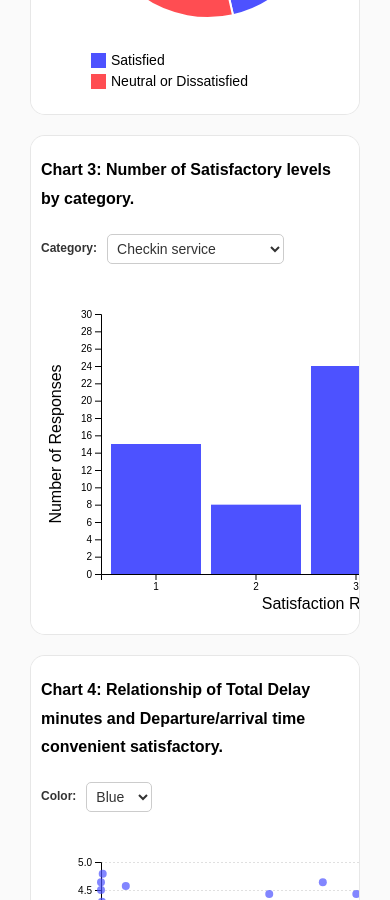
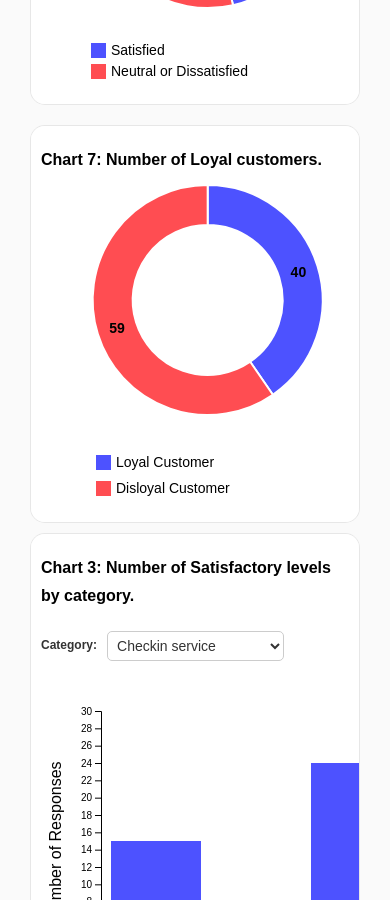
Before and after one commit to luisgcode/pattern_library_canJet, a plain HTML site: page dashboard.html in a window 390 px wide. Shown: the part 1100-2000 px from the top of the page. Drawn offline with nearby package versions, Linux system fonts and the light colour scheme.

Commit message:
Adding double chart

```diff
--- a/dashboard.html
+++ b/dashboard.html
@@ -121,6 +121,9 @@
           <div class="line-chart"></div>
         </div>
         <!-- ^ Chart box 2 -->
+        <!-- & -->
+        <!-- ^ Chart box 7 -->
+        <div class="dashboard-row-double">
           <div class="dashboard-row">
             <p class="chart-title">
               Chart 2: Proportion of Customer Satisfaction.
@@ -130,6 +133,13 @@
             <div class="legend-container"></div>
             <!-- Contenedor para la leyenda -->
           </div>
+          <div class="dashboard-row">
+            <p class="chart-title">Chart 7: Number of Loyal customers.</p>
+            <!-- the actual graph for chart 7 -->
+            <div class="donut-chart"></div>
+          </div>
+        </div>
+
         <!-- ^ Chart box 3 -->
         <div class="dashboard-row">
           <p class="chart-title">
@@ -173,12 +183,7 @@
           <!-- the actual graph for chart 6 -->
           <div class="stacked-chart"></div>
         </div>
-        <!-- ^ Chart box 7 -->
-        <div class="dashboard-row">
-          <p class="chart-title">Chart 7: Number of Loyal customers.</p>
-          <!-- the actual graph for chart 7 -->
-          <div class="donut-chart"></div>
-        </div>
+
         <!-- ^ Chart box 8 -->
         <div class="dashboard-row">
           <p class="chart-title">Chart 8: Total number of flight distance.</p>
--- a/styles/components/dashboard.css
+++ b/styles/components/dashboard.css
@@ -4,8 +4,9 @@
   border: 1px solid rgba(0, 0, 0, 0.093); /* Borde de 1px negro */
   padding: 2rem 1rem; /* Padding de 1rem */
   border-radius: 15px;
-  margin-bottom: 2rem;
+  margin-bottom: 1rem;
   overflow-x: auto; /* Habilita desplazamiento horizontal si el gráfico es más grande que el contenedor */
+  max-width: 1050px;
 }
 
 .chart-title {
@@ -126,3 +127,16 @@
 
 /* * Chart 5 styles */
 /* * Chart 6 styles */
+
+/* Dobule charts */
+.dashboard-row-double {
+  display: flex;
+  gap: 1rem;
+}
+
+@media screen and (max-width: 900px) {
+  .dashboard-row-double {
+    display: flex;
+    flex-direction: column;
+  }
+}
```
Lines whose indentation alone changed are shown as unchanged.
